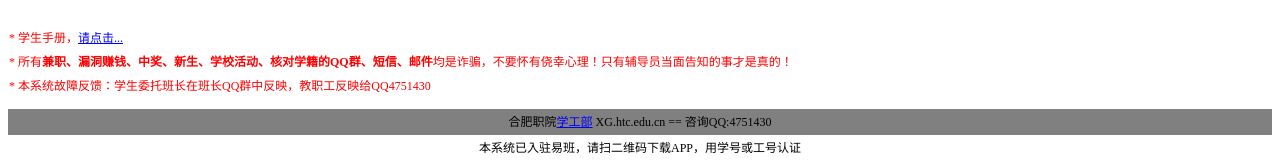
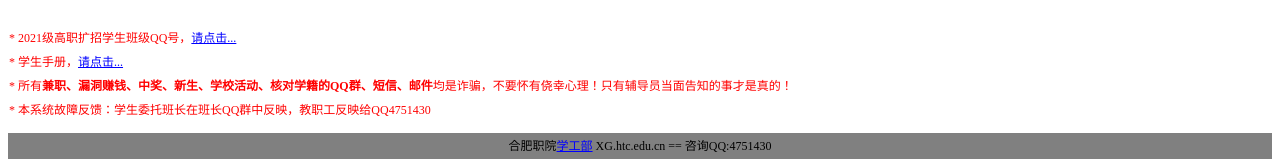
Before and after one commit to Hzh-boy/Demo, a plain HTML site: page 47j/index.html in a window 1280 px wide. Shown: the part 331-491 px from the top of the page. Drawn offline with Linux system fonts and the light colour scheme.

Commit message:
Update index.html

```diff
--- a/47j/index.html
+++ b/47j/index.html
@@ -29,14 +29,15 @@
                     <a href="./login.html"><button>安全退出</button></a>&nbsp;
 
                     <span id="news"><font size="2" color="green">欢迎您 钱莹莹!</font>&nbsp;&nbsp;<a href="http://xg.htc.edu.cn/grxx.aspx">个人信息与修改密码</a><br>
-                        <br><b>学生教育</b>&nbsp;&nbsp; [1]反电诈APP: <a href="http://xg.htc.edu.cn/xsjy/fandianzha_shangchuan.aspx">上传配置图</a>&nbsp;&nbsp; [2]综合评价与素质学分(发展诊改)：<a href="http://xg.htc.edu.cn/xsjy/zhpjsq20-21.aspx">20-21学年申请</a>、<a href="http://xg.htc.edu.cn/xsjy/zhpjgs.aspx">成绩</a>&nbsp;&nbsp;<br>
+                        <br><b>学生教育</b>&nbsp;&nbsp; [1]反电诈APP: <a href="http://xg.htc.edu.cn/xsjy/fandianzha_shangchuan.aspx">上传配置图</a>&nbsp;&nbsp; [2]综合评价与素质学分(发展诊改)：<a href="http://xg.htc.edu.cn/xsjy/zhpjsq21-22.aspx">21-22学年申请</a>、<a href="http://xg.htc.edu.cn/xsjy/zhpjgs.aspx">育人成效与成绩公示</a>&nbsp;&nbsp;<br>
                             <br><b>学生管理</b>&nbsp;&nbsp; [1]学生请假: <a href="./red.html">申请</a>&nbsp;&nbsp; [2]评优: <a href="http://xg.htc.edu.cn/xsgl/pysq.aspx">申请</a>&nbsp;&nbsp; <br>
-                                <br><b>公寓管理</b>&nbsp;&nbsp; [1]晚点名（轨道学院）: <a href="http://xg.htc.edu.cn/gygl/xswdm.aspx">学生签到</a>、<a href="http://xg.htc.edu.cn/gygl/wdmjg.aspx">结果公示</a>&nbsp;&nbsp;[2]宿舍检查: <a href="http://xg.htc.edu.cn/gygl/qsjcfgs1.aspx">次数公示</a>、<a href="http://xg.htc.edu.cn/gygl/qsjcfgs2.aspx">我的得分</a><br>
-                                        <br><b>资助管理</b>&nbsp;&nbsp; [1]<a href="http://xg.htc.edu.cn/zzgl/zzsq.aspx">申请资助</a>&nbsp;&nbsp;<br>
+                                <br><b>公寓管理</b>&nbsp;&nbsp; [1]宿舍检查: <a href="http://xg.htc.edu.cn/gygl/qsjcfgs1.aspx">成绩公示</a>、<a href="http://xg.htc.edu.cn/gygl/qsjcfgs2.aspx">我的得分</a>[2]晚点名（轨道学院）: <a href="http://xg.htc.edu.cn/gygl/xswdm.aspx">学生签到</a>、<a href="http://xg.htc.edu.cn/gygl/wdmjg.aspx">结果公示</a>&nbsp;&nbsp;<br>
+                                        <br><b>资助管理</b>&nbsp;&nbsp; [1]<a href="http://xg.htc.edu.cn/zzgl/zzsq.aspx">申请</a>&nbsp;&nbsp;<br>
                         <br><b>开放系统（不需要在本页上部登录）</b>&nbsp;&nbsp; [1] <a href="./green.html">服兵役申请退免学费</a>&nbsp;&nbsp; [2] <a href="http://xg.htc.edu.cn/xsgl/xnpy_sq.aspx">疫情日报告</a>&nbsp;&nbsp; <br></span><br>
 
 
-            <span class="auto-style2"</strong>* 学生手册，<a href="https://xsc.htc.edu.cn/info/1016/5780.htm">请点击...</a>
+            <span class="auto-style2"</strong>* 2021级高职扩招学生班级QQ号，<a href="https://xsc.htc.edu.cn/info/1016/6190.htm">请点击...</a><br>
+            </strong>* 学生手册，<a href="https://xsc.htc.edu.cn/info/1016/5780.htm">请点击...</a>
             <br>* 所有<strong>兼职、漏洞赚钱、中奖、新生、学校活动、核对学籍的QQ群、短信、邮件</strong>均是诈骗，不要怀有侥幸心理！只有辅导员当面告知的事才是真的！<br>
                     * 本系统故障反馈：学生委托班长在班长QQ群中反映，教职工反映给QQ4751430</span>
 
```
